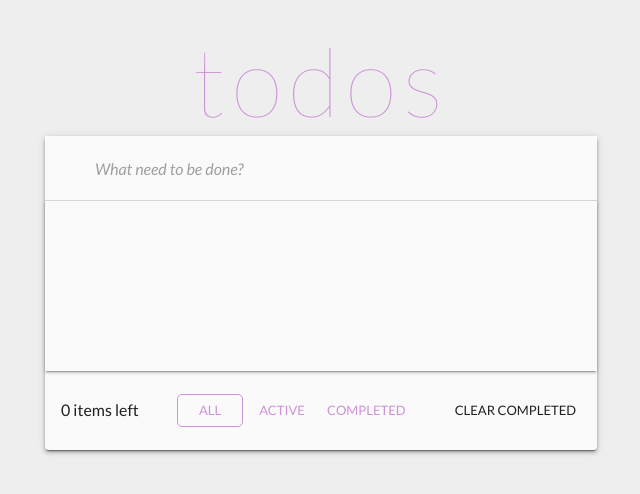
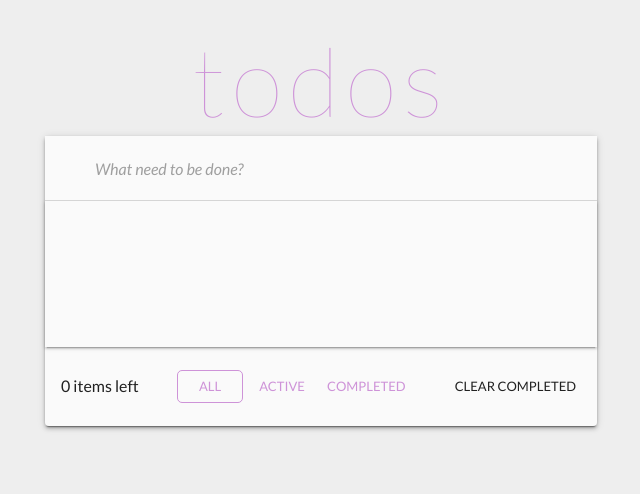
Before and after one commit to AnastasiaBond87/mindbox-test, a React (Vite) app: page / in a window 1280 px wide. Shown: the top 494 px of the page, without its empty margins (319-959 px from the left). Built offline with nearby package versions, Linux system fonts and the light colour scheme.

Commit message:
feat: add adaptive

```diff
--- a/src/components/BottomBar/index.tsx
+++ b/src/components/BottomBar/index.tsx
@@ -29,7 +29,19 @@ export default function BottomBar() {
   }, [getTotalUncompleted]);
 
   return (
-    <Box sx={{ display: 'flex', justifyContent: 'space-between', alignItems: 'center', p: 2 }}>
+    <Box
+      sx={{
+        display: 'flex',
+        flexDirection: {
+          xs: 'column',
+          sm: 'row',
+        },
+        justifyContent: 'space-between',
+        alignItems: 'center',
+        p: 2,
+        gap: 2,
+      }}
+    >
       <Typography>{`${totalUncompleted} item${totalUncompleted === 1 ? '' : 's'} left`}</Typography>
       <List sx={{ display: 'flex', gap: 1 }}>
         {btnList.map((btn) => (
--- a/src/components/TodoAccordion/index.tsx
+++ b/src/components/TodoAccordion/index.tsx
@@ -46,7 +46,7 @@ export default function TodoAccordion() {
       </StyledAccordionSummary>
       <Divider />
       <AccordionDetails sx={{ p: 0 }}>
-        <Box sx={{ minHeight: '170px', boxShadow: 2 }}>
+        <Box sx={{ minHeight: '146px', boxShadow: 2 }}>
           <TodoList />
         </Box>
         <BottomBar />
--- a/src/components/TodoItem/index.tsx
+++ b/src/components/TodoItem/index.tsx
@@ -51,12 +51,18 @@ export default function TodoItem({ todo }: IProps) {
         display: 'flex',
         flexDirection: 'column',
         alignItems: 'stretch',
-        gap: 1,
         p: 0,
       }}
     >
       <Box
-        sx={{ display: 'flex', minWidth: '100%', justifyContent: 'space-between', py: 1, px: 2 }}
+        sx={{
+          display: 'flex',
+          minWidth: '100%',
+          justifyContent: 'space-between',
+          py: 1,
+          px: 2,
+          gap: 2,
+        }}
       >
         <Box
           sx={{
@@ -84,13 +90,13 @@ export default function TodoItem({ todo }: IProps) {
           />
           <FormLabel htmlFor={id}>
             <Typography
-              variant="body1"
               sx={{
                 cursor: 'pointer',
                 textDecoration: completed ? 'line-through' : 'none',
                 lineHeight: 2,
                 color: completed ? 'secondary.main' : 'inherit',
-                maxWidth: '100%',
+                wordBreak: 'break-all',
+                lineHeight: 1,
               }}
             >
               {body}
```
